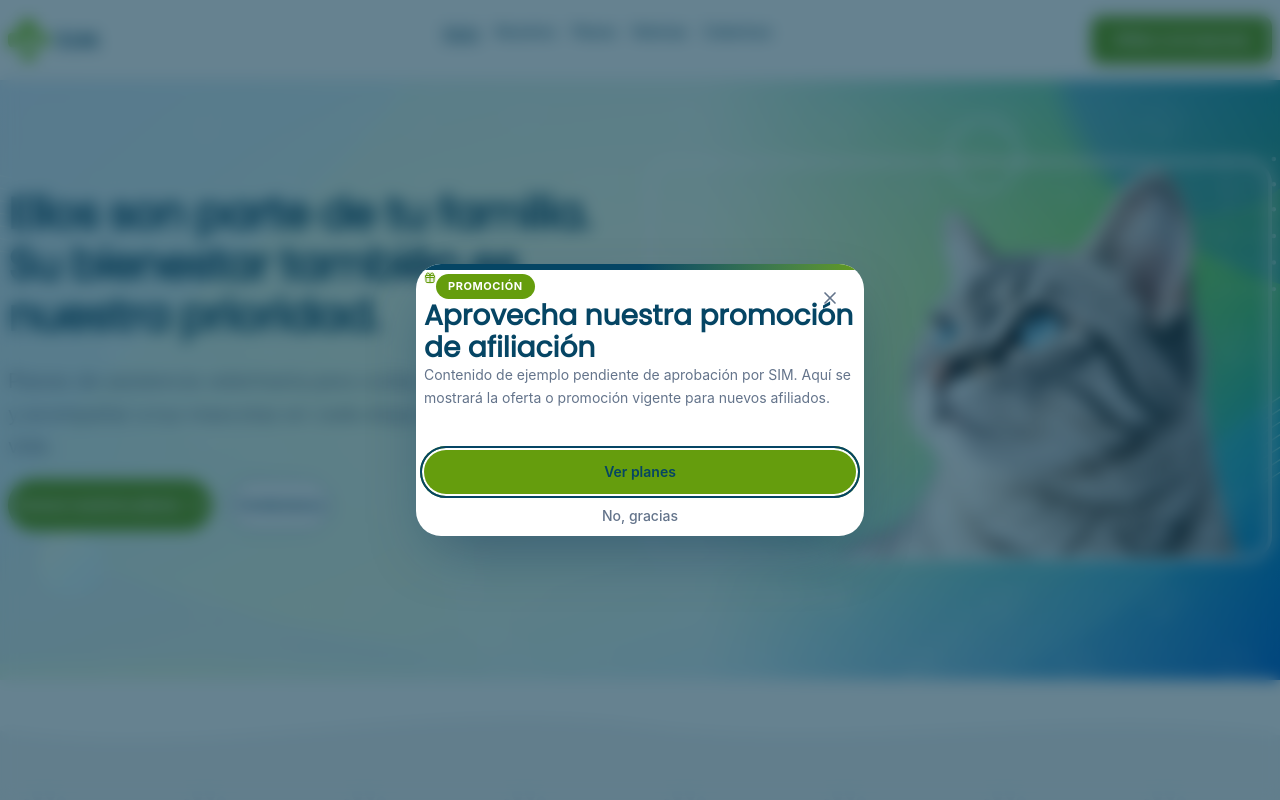
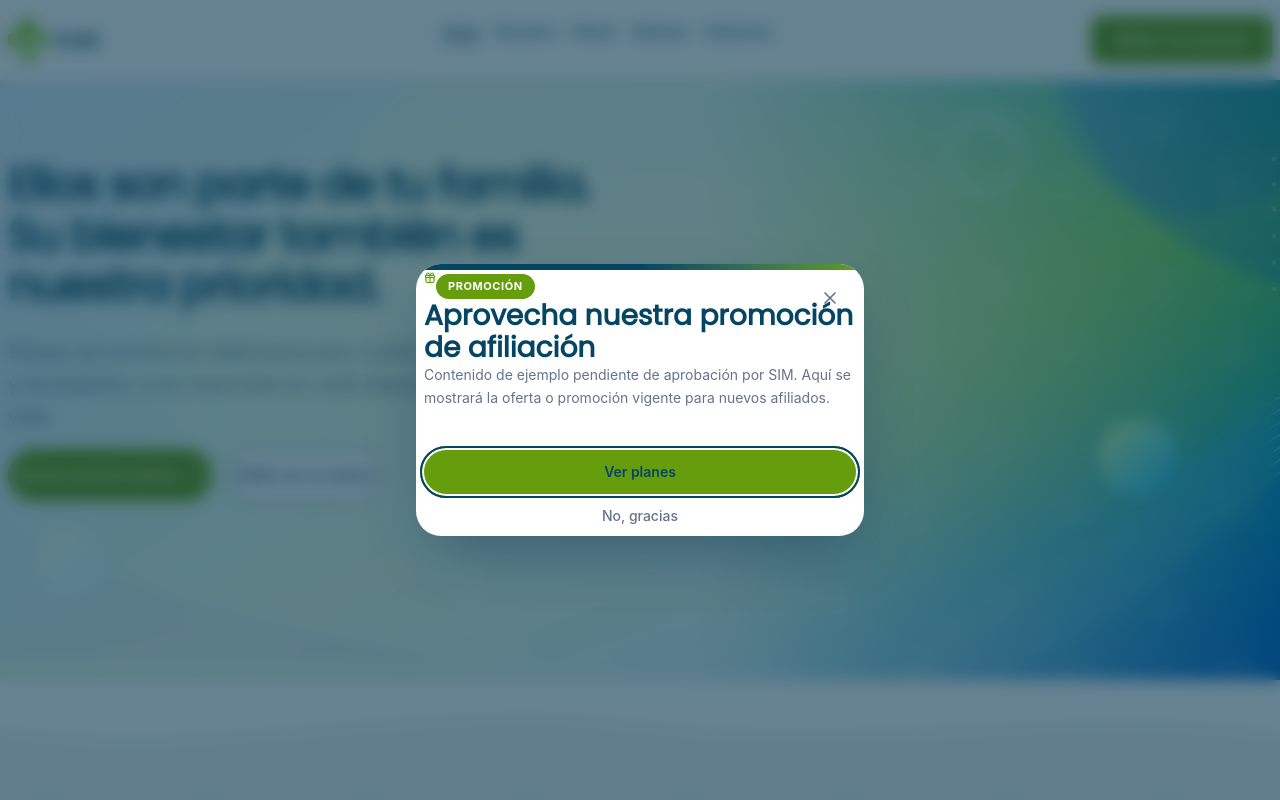
Before and after one commit to JunaAngeln1/Web_SIMV2, a React (Vite) app: page / in a window 1280 px wide. Shown: the top 800 px of the page. Built offline with nearby package versions, Linux system fonts and the light colour scheme.

Commit message:
feat: hero cambia boton a Habla con un asesor y quita imagen del gato

```diff
--- a/src/components/hero/Hero.tsx
+++ b/src/components/hero/Hero.tsx
@@ -73,33 +73,12 @@ export default function Hero() {
                 size="lg"
                 data-purpose="cta-secundario"
               >
-                Contáctanos
+                Habla con un asesor
               </Button>
             </div>
           </div>
 
-          {/* Columna de imagen (derecha, deja ver la imagen de fondo) */}
-          <div
-            data-purpose="hero-image"
-            className="relative hidden lg:block h-[400px] w-full"
-          >
-            <img
-              src="/assets/sim-hero-cat.webp"
-              alt="Familia con sus mascotas"
-              data-purpose="hero-photo"
-              className="w-full h-full rounded-[24px] shadow-medio object-cover object-center border-4 border-blanco"
-            />
-          </div>
-
-          {/* Imagen en móvil: se muestra debajo del texto */}
-          <div data-purpose="hero-image-mobile" className="lg:hidden mt-8 h-[320px]">
-            <img
-              src="/assets/sim-hero-cat.webp"
-              alt="Familia con sus mascotas"
-              data-purpose="hero-photo-mobile"
-              className="w-full h-full rounded-[24px] shadow-medio object-cover object-center mx-auto border-4 border-blanco"
-            />
-          </div>
+          {/* No hay imagen de gato en el hero; la imagen de fondo cubre la sección */}
         </div>
       </div>
     </section>
```
